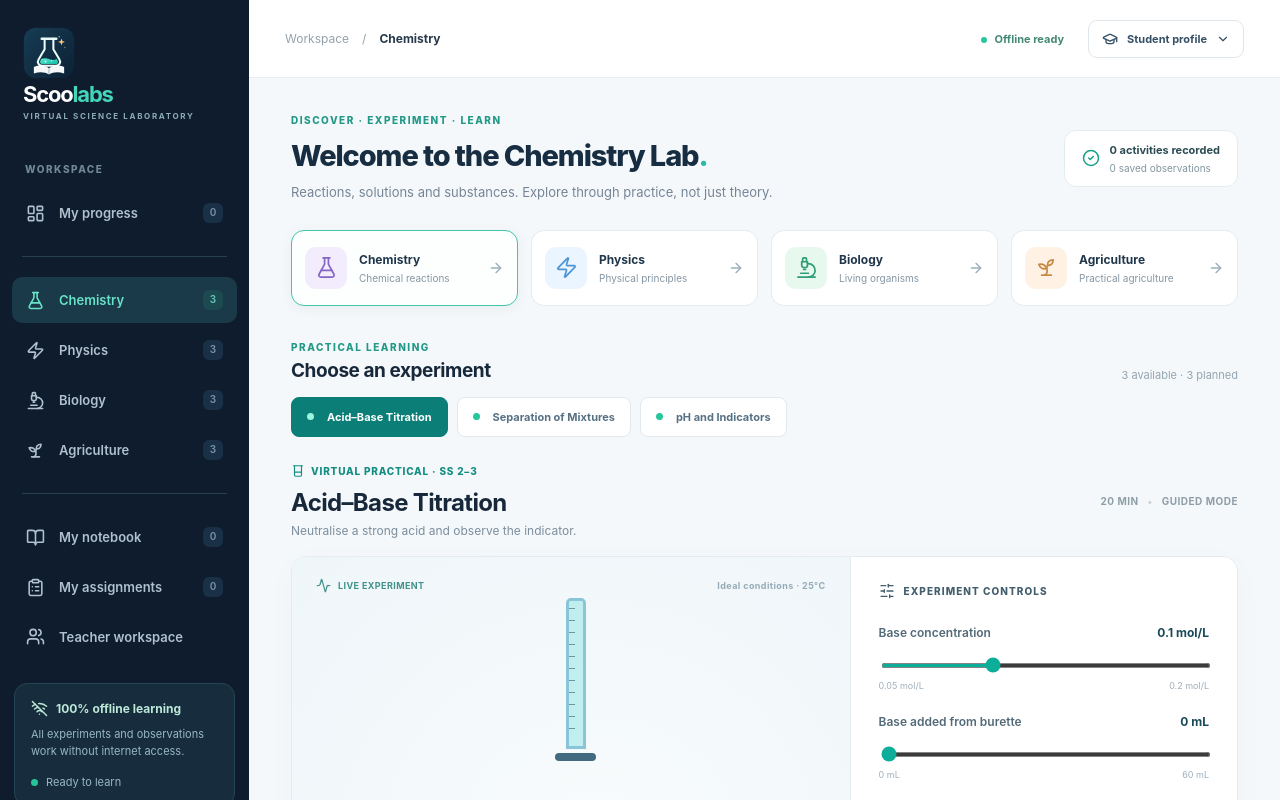
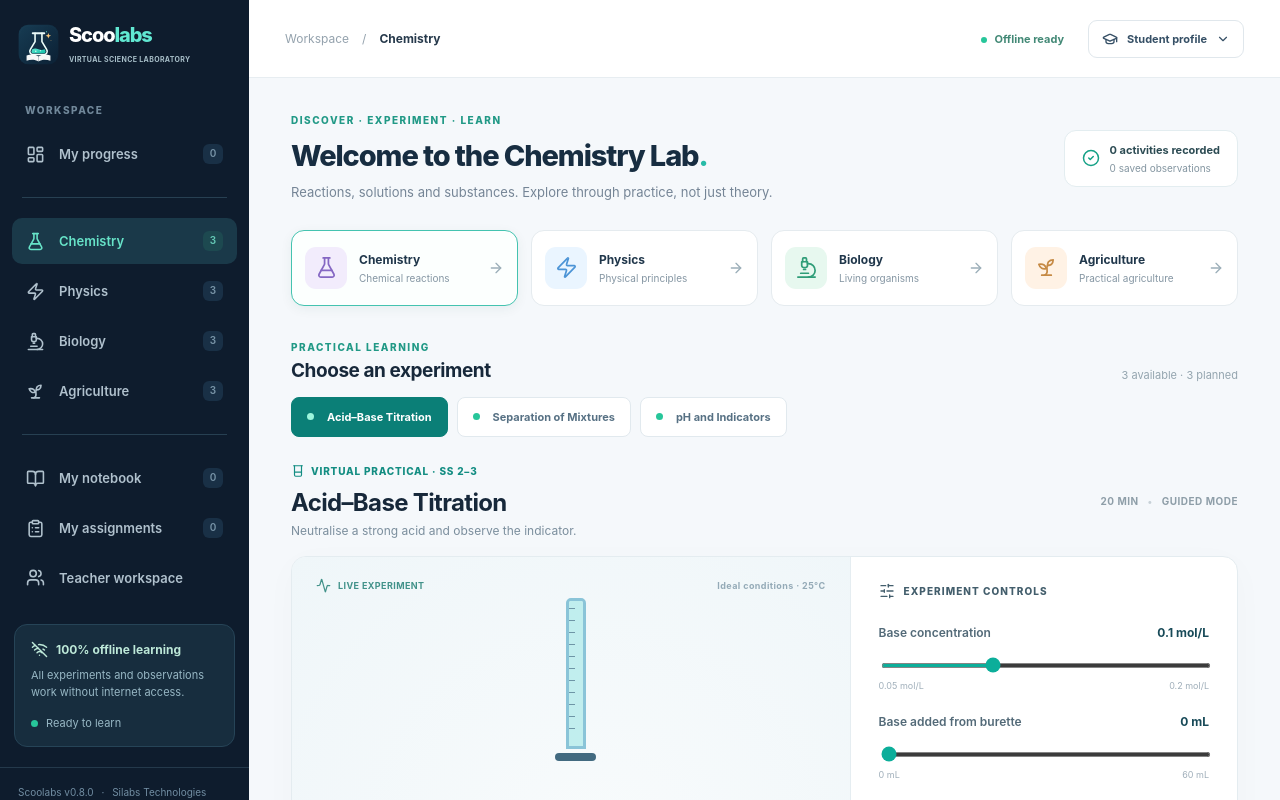
Before and after one commit to Simmyt3r/scoolabs, a React (Vite) app: page / in a window 1280 px wide. Shown: the top 800 px of the page. Built offline with nearby package versions, Linux system fonts and the light colour scheme.

Commit message:
style(brand): polish first-run welcome, lockup, teacher setup steps and print identity

```diff
--- a/src/styles.css
+++ b/src/styles.css
@@ -212,3 +212,59 @@
 .report-helper-content>button{align-self:flex-start;margin-top:3px}
 @media(max-width:540px){.modal-backdrop{padding:10px}.dialog{max-height:95vh;padding:22px 16px}.report-helper-heading{align-items:flex-start;flex-direction:column}}
 @media(prefers-reduced-motion:reduce){.sidebar,button{transition:none!important}}
+
+/* Scoolabs visual identity. Deliberately self-contained and fully offline. */
+:root{--scoolabs-navy:#102b40;--scoolabs-ink:#173449;--scoolabs-teal:#12bea7;--scoolabs-mint:#61e8d2;--scoolabs-amber:#ffc879;--scoolabs-paper:#f5faf9}
+.scoolabs-lockup{display:flex;align-items:center;gap:11px;min-width:0}
+.scoolabs-lockup-icon{width:52px;height:52px;flex:none;object-fit:contain;border-radius:12px}
+.scoolabs-lockup-words{min-width:0;display:flex;flex-direction:column;gap:5px}
+.scoolabs-lockup-words strong{font-size:23px;letter-spacing:-1.1px;font-weight:850;line-height:1;color:var(--scoolabs-ink)}
+.scoolabs-lockup-words strong span{color:#087d72}
+.scoolabs-lockup-words small{font-size:8px;font-weight:750;letter-spacing:1.05px;color:#6b8693;line-height:1.2}
+.scoolabs-lockup--sm{gap:10px}.scoolabs-lockup--sm .scoolabs-lockup-icon{width:43px;height:43px;border-radius:11px}
+.scoolabs-lockup--sm .scoolabs-lockup-words strong{font-size:21px}
+.scoolabs-lockup--sm .scoolabs-lockup-words small{font-size:7.5px;letter-spacing:.72px}
+.scoolabs-lockup--lg .scoolabs-lockup-icon{width:64px;height:64px;border-radius:16px}
+.scoolabs-lockup--lg .scoolabs-lockup-words strong{font-size:32px}
+.scoolabs-lockup--inverse .scoolabs-lockup-words strong{color:#fff}
+.scoolabs-lockup--inverse .scoolabs-lockup-words strong span{color:var(--scoolabs-mint)}
+.scoolabs-lockup--inverse .scoolabs-lockup-words small{color:#a8bfc9}
+.brand{padding:24px 18px 39px;gap:8px}
+.brand .scoolabs-lockup{flex:1;max-width:100%}
+.brand .scoolabs-lockup-words strong{font-size:20px}
+.brand .scoolabs-lockup-words small{font-size:7px;letter-spacing:.35px}
+.brand .scoolabs-lockup-icon{width:41px;height:41px}
+.scoolabs-welcome{display:grid;grid-template-columns:minmax(0,1.15fr) minmax(335px,.85fr);min-height:620px;border:1px solid #dce9ea;border-radius:22px;overflow:hidden;background:#fff;box-shadow:0 18px 48px #153a4b0a;margin:0 auto 30px;max-width:1180px}
+.welcome-story{background:radial-gradient(circle at 86% 20%,#1c646c73 0,transparent 35%),radial-gradient(circle at 15% 85%,#17505a73 0,transparent 47%),linear-gradient(148deg,#142f47,#071d2e);color:#fff;padding:45px 45px 30px;position:relative;min-width:0;display:flex;flex-direction:column;justify-content:space-between;gap:45px;isolation:isolate}
+.welcome-story:after{content:"";position:absolute;width:280px;height:280px;border:1px solid #d6f9ed15;border-radius:50%;right:-70px;bottom:45px;z-index:-1;pointer-events:none;box-shadow:0 0 0 42px #eaf9f409,0 0 0 90px #eaf9f405}
+.welcome-overline{display:inline-block;letter-spacing:1.8px;color:#80e4d3;font-size:10px;font-weight:850;margin-bottom:16px}
+.welcome-story-content h1{font-size:clamp(31px,3.3vw,50px);line-height:1.12;letter-spacing:-1.8px;margin:0 0 21px;max-width:490px;font-weight:850}
+.welcome-story-content h1 span{color:var(--scoolabs-amber)}
+.welcome-story-content p{font-size:13px;line-height:1.9;color:#c7dce3;max-width:430px;margin:0}
+.welcome-qualities{display:flex;gap:9px;flex-wrap:wrap;margin-top:28px}
+.welcome-qualities span{display:flex;align-items:center;gap:8px;border:1px solid #b6e3df30;border-radius:9px;padding:10px 12px;background:#ffffff0b;color:#d5f0e9;font-size:11px;font-weight:700}
+.welcome-qualities svg{color:#68ddc7}
+.welcome-story-footer{border-top:1px solid #ffffff21;padding-top:20px;font-size:9px;line-height:1.6;color:#91b0bb;letter-spacing:.5px}
+.welcome-story-footer span{color:var(--scoolabs-amber);padding:0 6px}
+.scoolabs-welcome .welcome-signin{max-width:none;margin:0;padding:48px 40px 34px;border:0;box-shadow:none;border-radius:0;display:flex;flex-direction:column;justify-content:center;min-width:0}
+.welcome-signin h2{font-size:26px;line-height:1.2;letter-spacing:-.8px;margin:2px 0 11px;color:var(--scoolabs-ink)}
+.welcome-signin>p{font-size:12px;color:#6d8591;line-height:1.75}
+.welcome-signin form{margin:19px 0 5px}
+.welcome-signin .student-signin-icon{margin-bottom:18px}
+.welcome-teacher-path{border-top:1px solid #e3edef;margin-top:19px;padding-top:20px}
+.welcome-teacher-path>strong{display:block;color:#2d5969;font-size:12px;margin-bottom:5px}
+.welcome-teacher-path p{color:#728d9a;font-size:11px;line-height:1.65;margin:0 0 10px}
+.welcome-teacher-path .button-outline{display:inline-flex;align-items:center;gap:8px}
+.welcome-signin .signin-note{display:flex;align-items:center;gap:8px;line-height:1.6;margin-top:16px}
+.welcome-signin .signin-note svg{flex:none}
+.teacher-brand{margin-bottom:26px}
+.teacher-setup-path{display:grid;grid-template-columns:repeat(4,minmax(0,1fr));gap:10px;margin:25px 0}
+.teacher-setup-path>div{display:flex;flex-direction:column;gap:7px;border:1px solid #dce9eb;border-radius:12px;padding:17px;background:#fff}
+.teacher-setup-path>div>span{display:grid;place-items:center;width:31px;height:31px;border-radius:9px;background:#e1f7ef;color:#127f72;font-size:14px;font-weight:850}
+.teacher-setup-path strong{color:#25556a;font-size:12px;line-height:1.4}
+.teacher-setup-path small{color:#748e9a;font-size:11px;line-height:1.55}
+.report-sheet-mark{width:49px;height:49px;background:transparent;border-radius:0;display:flex;align-items:center;justify-content:center}
+.report-sheet-mark img{width:47px;height:47px;object-fit:contain}
+@media(max-width:1120px){.scoolabs-welcome{grid-template-columns:1fr 1fr}.welcome-story{padding:34px 28px 25px}.scoolabs-welcome .welcome-signin{padding:37px 29px 28px}}
+@media(max-width:860px){.scoolabs-welcome{grid-template-columns:1fr}.welcome-story{gap:28px}.welcome-story-content h1{max-width:680px}.welcome-story-footer{font-size:8px}.scoolabs-welcome .welcome-signin{padding:27px}.teacher-setup-path{grid-template-columns:repeat(2,minmax(0,1fr))}}
+@media(max-width:460px){.scoolabs-welcome{border-radius:14px}.welcome-story{padding:23px 18px;gap:25px}.welcome-story-content h1{font-size:28px}.welcome-story-content p{font-size:12px}.welcome-qualities span{font-size:10px;padding:8px}.scoolabs-welcome .welcome-signin{padding:23px 19px}.teacher-setup-path{grid-template-columns:1fr 1fr;gap:8px}.teacher-setup-path>div{padding:12px}}
```
Also changed, not shown: 3 other files (tests, documents, lock files or other folders).
